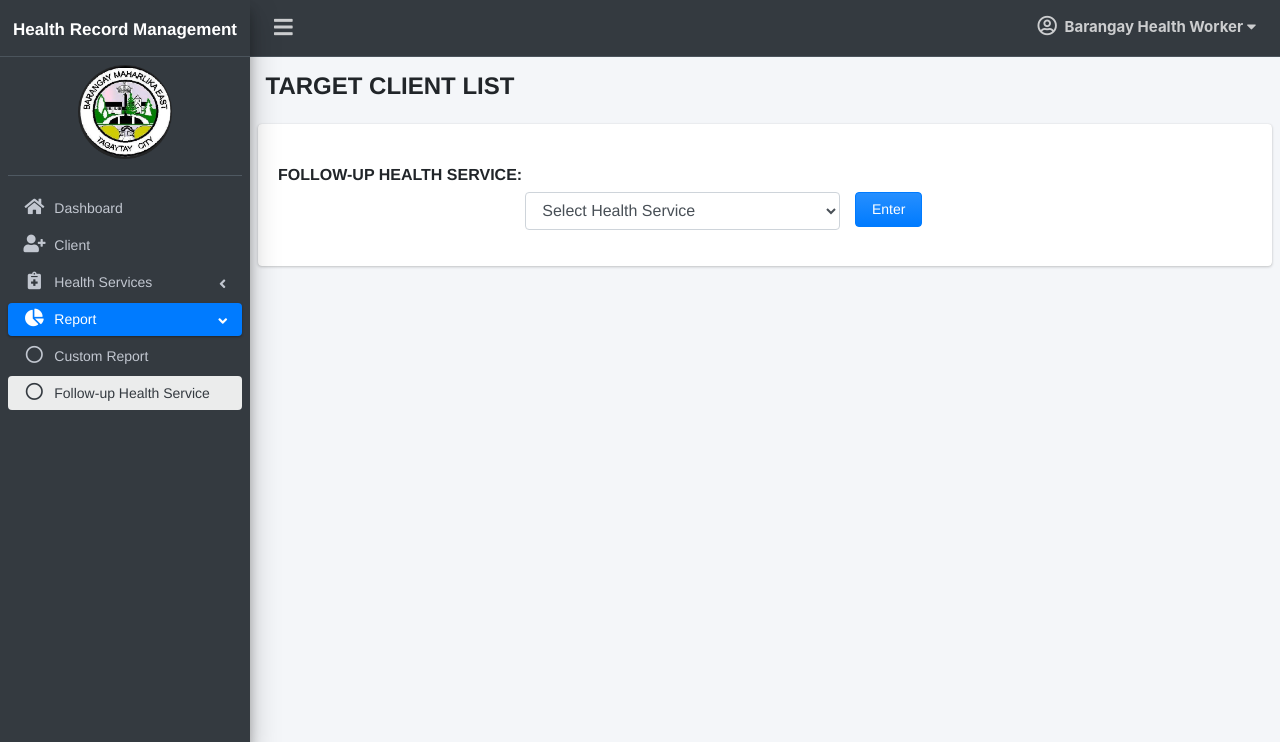
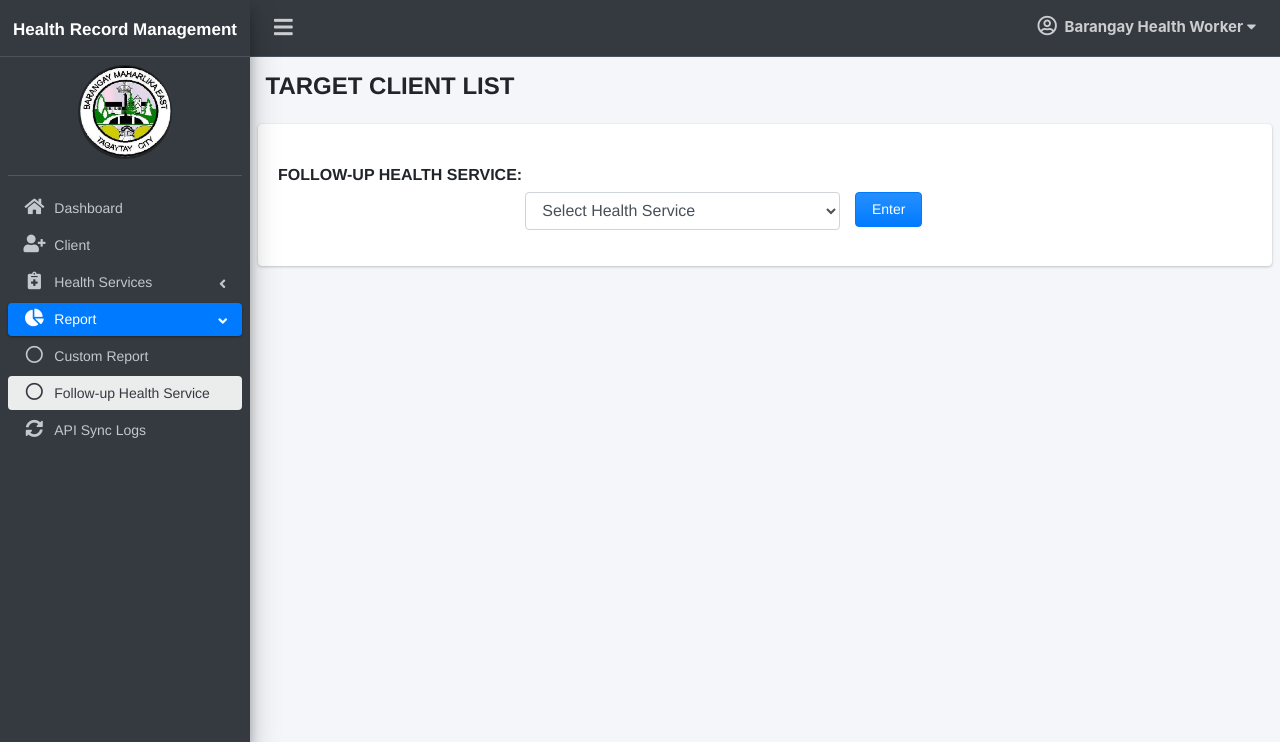
Before and after one commit to jowella-pagangpang/SYSTEM-INTEGRATION-AND-ARCHITECTURE-FINAL-PROJECT, a PHP site: page /pages/main/client.php in a window 1280 px wide. Shown: the top 742 px of the page. Run offline with PHP 8.4, Linux system fonts and the light colour scheme; a user stored in the database is signed in; data comes from the database, SQL or seed files in the repository; some libraries are stand-ins or nearby versions.

Commit message:
Add API sync logs navigation link

```diff
--- a/BHCMS_Web/pages/main/client.php
+++ b/BHCMS_Web/pages/main/client.php
@@ -154,6 +154,14 @@ if (!isset($_SESSION['type'])) {
                                 </li>
                         </ul>
                     </li>
+                    <li class="nav-item">
+                          <a href="../../api-sync-logs.php" class="nav-link">
+                            <i class="nav-icon fas fa-sync-alt"></i>
+                            <p>
+                              API Sync Logs
+                            </p>
+                            </a>
+                        </li>
                 </ul>
 
         </nav>
```
Also changed, not shown: BHCMS_Web/pages/main/dashboard.php (+8 -0 lines).
